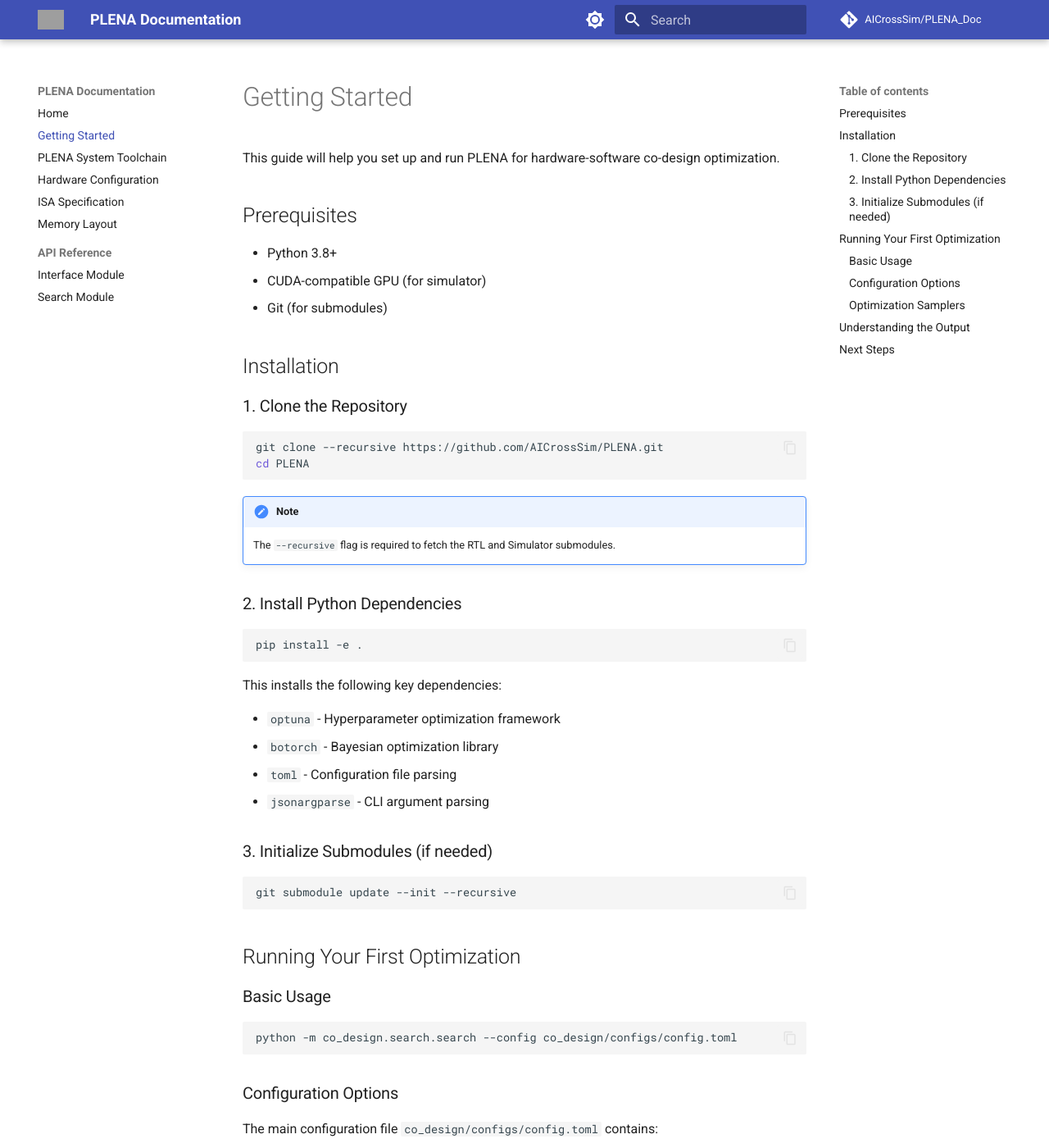
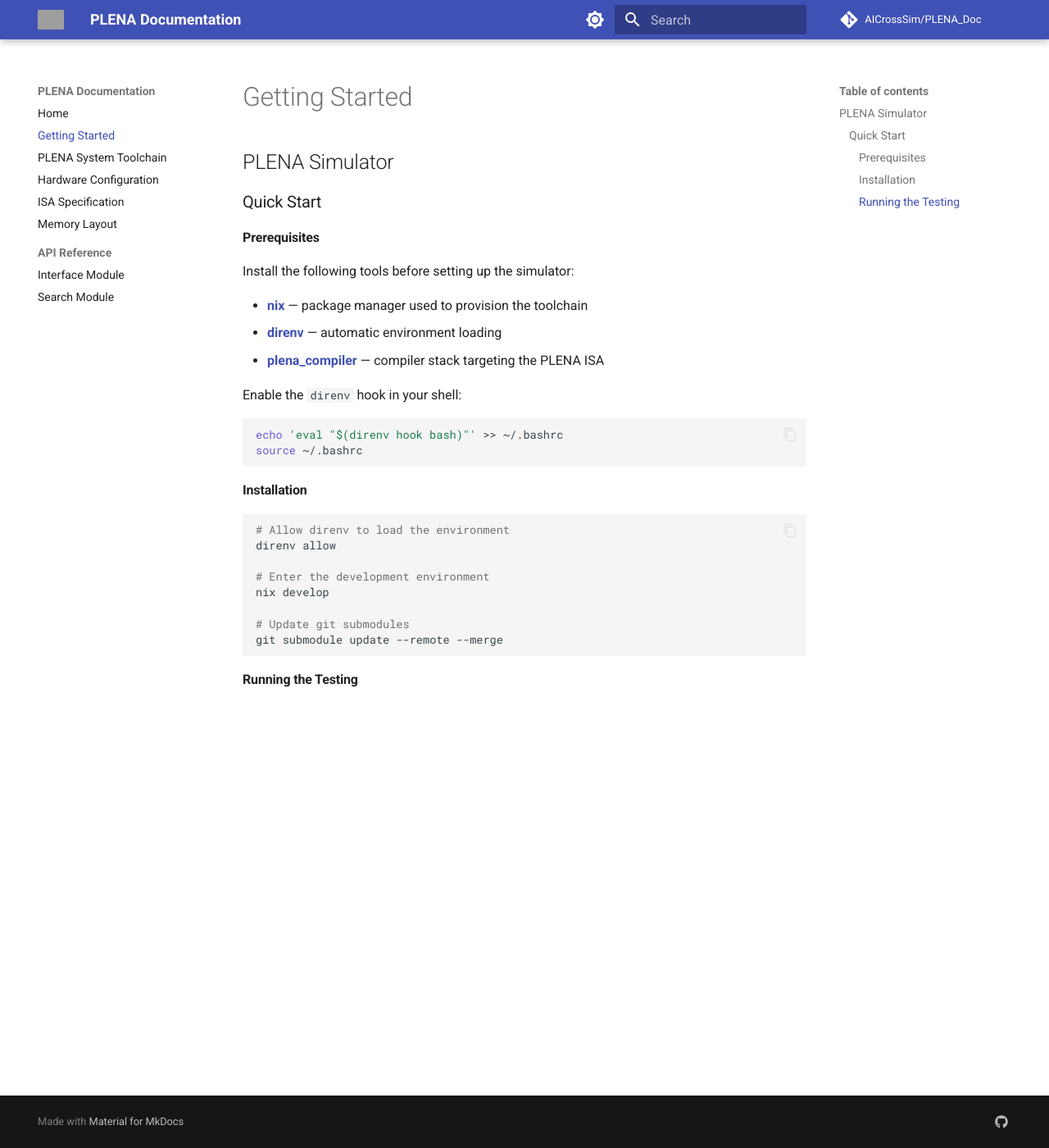
Before and after one commit to AICrossSim/PLENA_Doc, an MkDocs documentation site: the page built from doc/getting-started.md, in a window 1280 px wide and 1400 px high. Shown: the whole window at 82% size. Built offline with MkDocs 1.6.1 and Material for MkDocs 9.7.7, drawn with Linux system fonts in a browser that asks for light colours; comment, search, counter and statistics services are not loaded; some of the changed text lies outside the part shown; grey boxes are pictures that could not be loaded.

Commit message:
refactor the start page

````diff
--- a/doc/getting-started.md
+++ b/doc/getting-started.md
@@ -1,90 +1,35 @@
 # Getting Started
 
-This guide will help you set up and run PLENA for hardware-software co-design optimization.
+## PLENA Simulator
 
-## Prerequisites
+### Quick Start
 
-- Python 3.8+
-- CUDA-compatible GPU (for simulator)
-- Git (for submodules)
+#### Prerequisites
 
-## Installation
+Install the following tools before setting up the simulator:
 
-### 1. Clone the Repository
+- [**nix**](https://nixos.org/download) — package manager used to provision the toolchain
+- [**direnv**](https://direnv.net/) — automatic environment loading
+- [**plena_compiler**](https://github.com/AICrossSim/PLENA_Compiler) — compiler stack targeting the PLENA ISA
+
+Enable the `direnv` hook in your shell:
 
 ```bash
-git clone --recursive https://github.com/AICrossSim/PLENA.git
-cd PLENA
+echo 'eval "$(direnv hook bash)"' >> ~/.bashrc
+source ~/.bashrc
 ```
 
-!!! note
-    The `--recursive` flag is required to fetch the RTL and Simulator submodules.
-
-### 2. Install Python Dependencies
+#### Installation
 
 ```bash
-pip install -e .
+# Allow direnv to load the environment
+direnv allow
+
+# Enter the development environment
+nix develop
+
+# Update git submodules
+git submodule update --remote --merge
 ```
 
-This installs the following key dependencies:
-
-- `optuna` - Hyperparameter optimization framework
-- `botorch` - Bayesian optimization library
-- `toml` - Configuration file parsing
-- `jsonargparse` - CLI argument parsing
-
-### 3. Initialize Submodules (if needed)
-
-```bash
-git submodule update --init --recursive
-```
-
-## Running Your First Optimization
-
-### Basic Usage
-
-```bash
-python -m co_design.search.search --config co_design/configs/config.toml
-```
-
-### Configuration Options
-
-The main configuration file `co_design/configs/config.toml` contains:
-
-| Section | Description |
-|---------|-------------|
-| `CONFIG` | Hardware parameters (BLEN, MLEN, VLEN) |
-| `PRECISION` | Element widths and FP formats |
-| `INSTR` | Instruction parameters |
-
-### Optimization Samplers
-
-PLENA supports multiple optimization algorithms:
-
-```bash
-# BoTorch (default - Bayesian optimization)
-python -m co_design.search.search --sampler botorch
-
-# TPE (Tree-structured Parzen Estimator)
-python -m co_design.search.search --sampler tpe
-
-# NSGA-II (Multi-objective evolutionary algorithm)
-python -m co_design.search.search --sampler nsga2
-
-# Random baseline
-python -m co_design.search.search --sampler random
-```
-
-## Understanding the Output
-
-After optimization completes, you'll receive:
-
-1. **Pareto-optimal solutions** - Configurations that represent the best trade-offs
-2. **Metrics visualization** - Plots showing accuracy vs latency vs area
-3. **Configuration files** - Optimal settings ready for deployment
-
-## Next Steps
-
-- [Architecture Overview](architecture.md) - Understand the system design
-- [Configuration Reference](configuration.md) - Detailed parameter documentation
-- [Hardware Constraints](constraints.md) - Design space limitations
+#### Running the Testing
````
Also changed, not shown: doc/index.md (+6 -53 lines).
